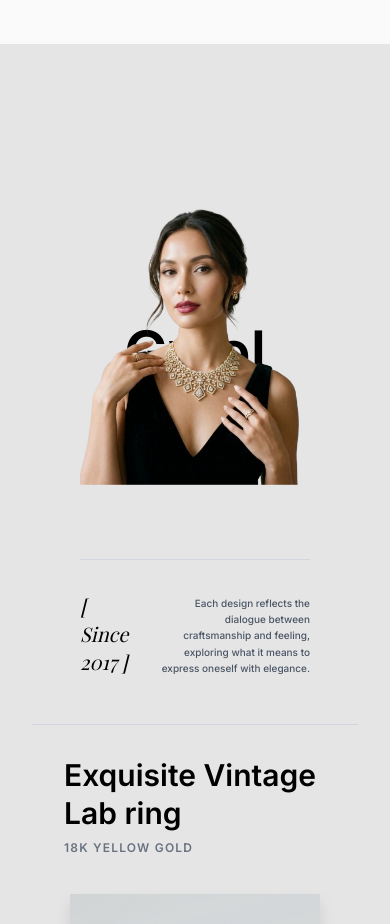
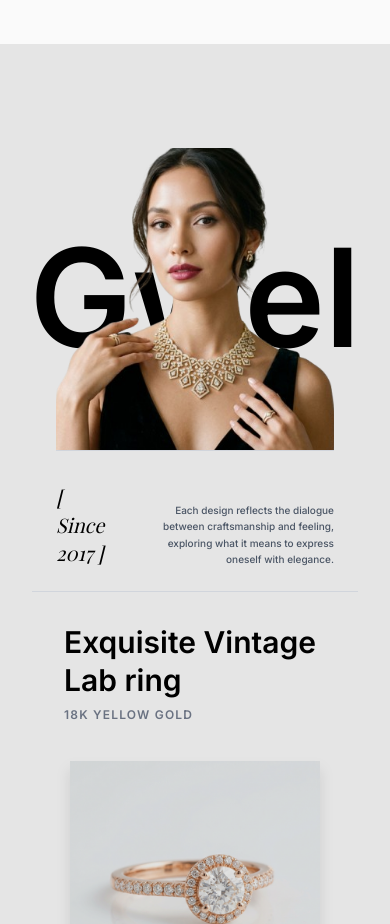
Before and after one commit to ehsaancode/diamondDraft, a React (Vite) app in the folder frontend/: page / in a window 390 px wide. Shown: the part 3860-4784 px from the top of the page. Built offline with nearby package versions, Linux system fonts and the light colour scheme.

Commit message:
fix parallax in mobile screen

```diff
--- a/frontend/src/components/home/EditorialSection.jsx
+++ b/frontend/src/components/home/EditorialSection.jsx
@@ -22,20 +22,20 @@ const EditorialSection = () => {
         <div className="grid grid-cols-1 lg:grid-cols-2 gap-px bg-gray-300">
 
           {/* Left - Parallax Brand Hero */}
-          <div className="bg-[#E5E5E5] relative min-h-[600px] flex flex-col justify-between p-12 overflow-hidden">
+          <div className="bg-[#E5E5E5] relative min-h-[400px] md:min-h-[600px] flex flex-col justify-between p-6 md:p-12 overflow-hidden">
             <motion.h2
               style={{ y: textY }}
-              className="absolute top-[40%] left-1/2 -translate-x-1/2 -translate-y-1/2 text-[15vw] font-bold text-black opacity-100 leading-none select-none pointer-events-none whitespace-nowrap z-0"
+              className="absolute top-[40%] left-1/2 -translate-x-1/2 -translate-y-1/2 text-[35vw] md:text-[15vw] font-bold text-black opacity-100 leading-none select-none pointer-events-none whitespace-nowrap z-0"
             >
               Gwel
             </motion.h2>
 
-            <div className="relative z-10 flex-1 flex items-start justify-center h-[450px] overflow-hidden pt-12">
+            <div className="relative z-10 flex-1 flex items-start justify-center h-[350px] md:h-[450px] overflow-hidden pt-6 md:pt-12">
               <motion.img
                 style={{ y: imageY }}
                 src={heroModel}
                 alt="Brand Ambassador"
-                className="w-full max-w-2xl h-auto object-contain mix-blend-multiply scale-125"
+                className="w-full max-w-2xl h-auto object-contain mix-blend-multiply scale-[1.4] md:scale-125"
               />
             </div>
 
```
